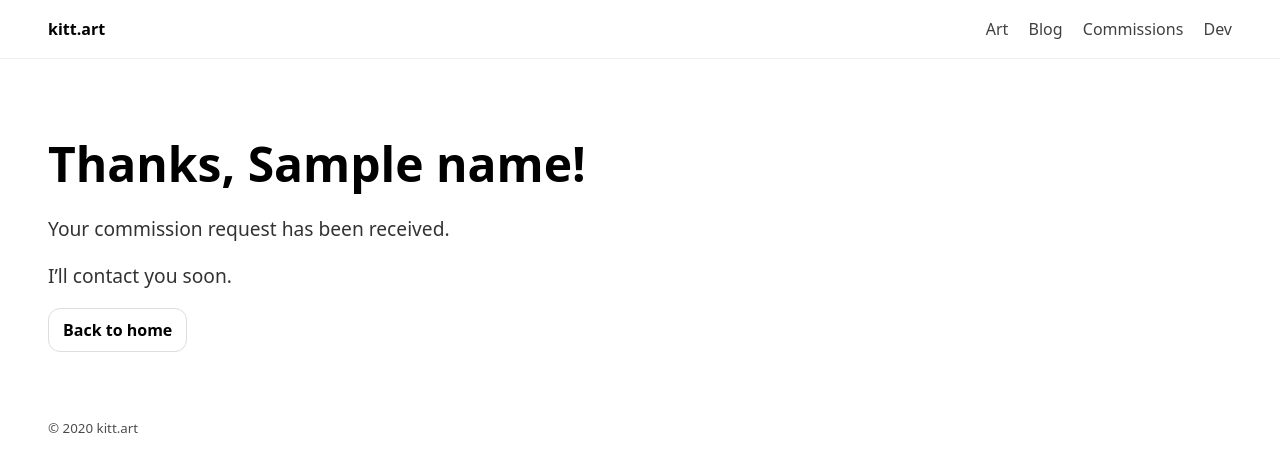
After one commit to Kitsomothobi/kitt.art, a FastAPI app: template app/templates/commission_success.html in a window 1280 px wide. The commit adds this page. Shown: the top 472 px of the page. Run offline with FastAPI, Linux system fonts and the light colour scheme; the template is opened without the code that fills it: most values are stand-ins (such as "Sample title", 1, 10 or a date in 2020).

Commit message:
Added a POST endpoint for our commission page

```diff
--- a/app/main.py
+++ b/app/main.py
@@ -1,8 +1,13 @@
 # Importing in our libraries and useful utilities
-from fastapi import FastAPI, Request
+from fastapi import FastAPI, Request, Form
 from fastapi.staticfiles import StaticFiles
 from fastapi.templating import Jinja2Templates
+from fastapi.responses import RedirectResponse
+
 from datetime import datetime
+
+# Test
+submissions = []
 
 # Initliaze the fastapi obeject
 app = FastAPI()
@@ -48,3 +53,30 @@ def commissions(request: Request):
 @app.get("/projects")
 def projects(request: Request):
     return render(request, "projects.html", "projects")
+
+
+# Commission form
+@app.post("/commissions")
+def submit_commission(request: Request,
+    name: str = Form(...),
+    email: str = Form(...),
+    type: str = Form(...),
+    budget: str = Form(None),
+    description: str = Form(...) ):
+
+    submissions.append({
+        "name": name,
+        "email": email,
+        "type": type,
+        "budget": budget,
+        "description": description
+    })
+
+    return templates.TemplateResponse(
+        "commission_success.html",
+        {
+            "request": request,
+            "name": name,
+            "active_page": "commissions",
+            "year": datetime.now().year
+        })
--- /dev/null
+++ b/app/templates/commission_success.html
@@ -0,0 +1,11 @@
+{% extends "base.html" %}
+
+{% block title %}Request Sent · kitt.art{% endblock %}
+
+{% block content %}
+<h1>Thanks, {{ name }}!</h1>
+<p>Your commission request has been received.</p>
+<p>I’ll contact you soon.</p>
+
+<a class="btn" href="/">Back to home</a>
+{% endblock %}
--- a/app/templates/commissions.html
+++ b/app/templates/commissions.html
@@ -4,7 +4,7 @@
 <h1>Commission Me</h1>
 <p>Tell me what you want, your budget range, and your deadline.</p>
 
-<form class="form" method="post" action="/api/commissions">
+<form class="form" method="post" action="/commissions">
   <label>Name</label>
   <input name="name" required>
 
```
